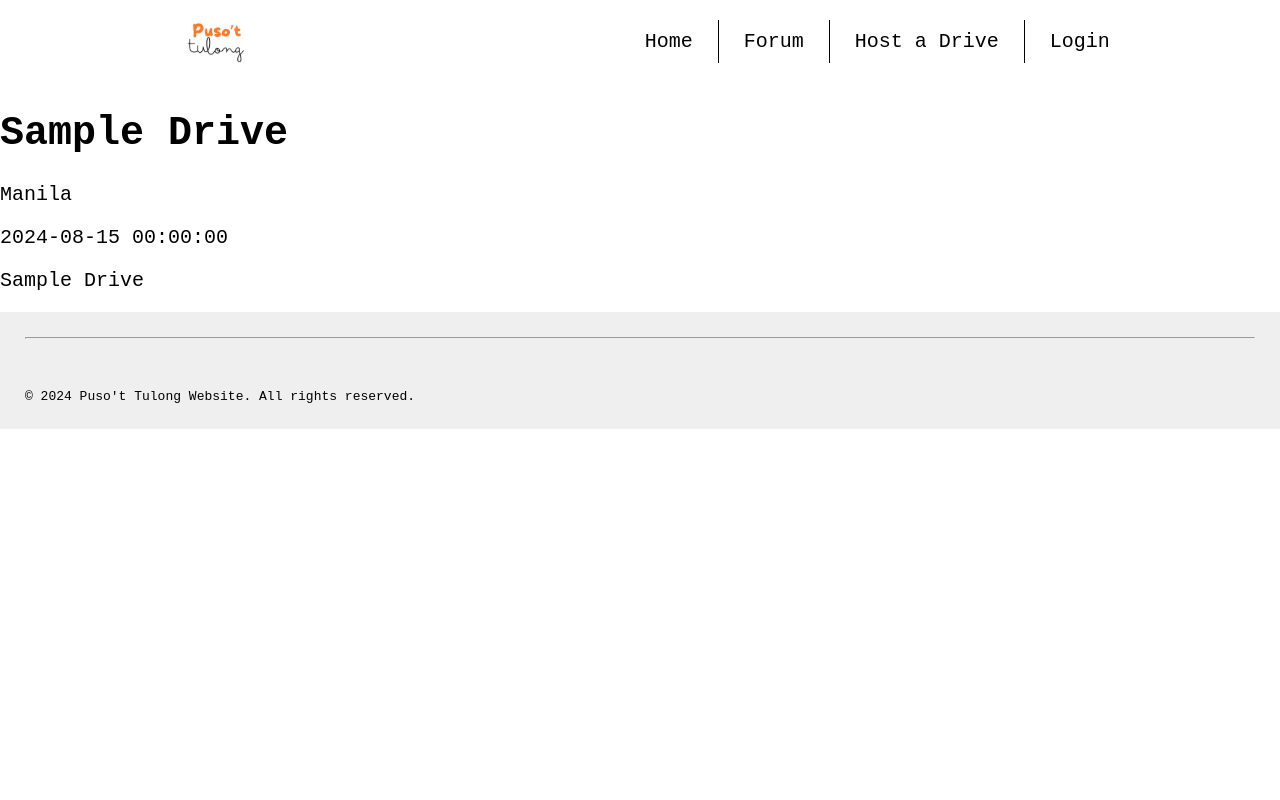
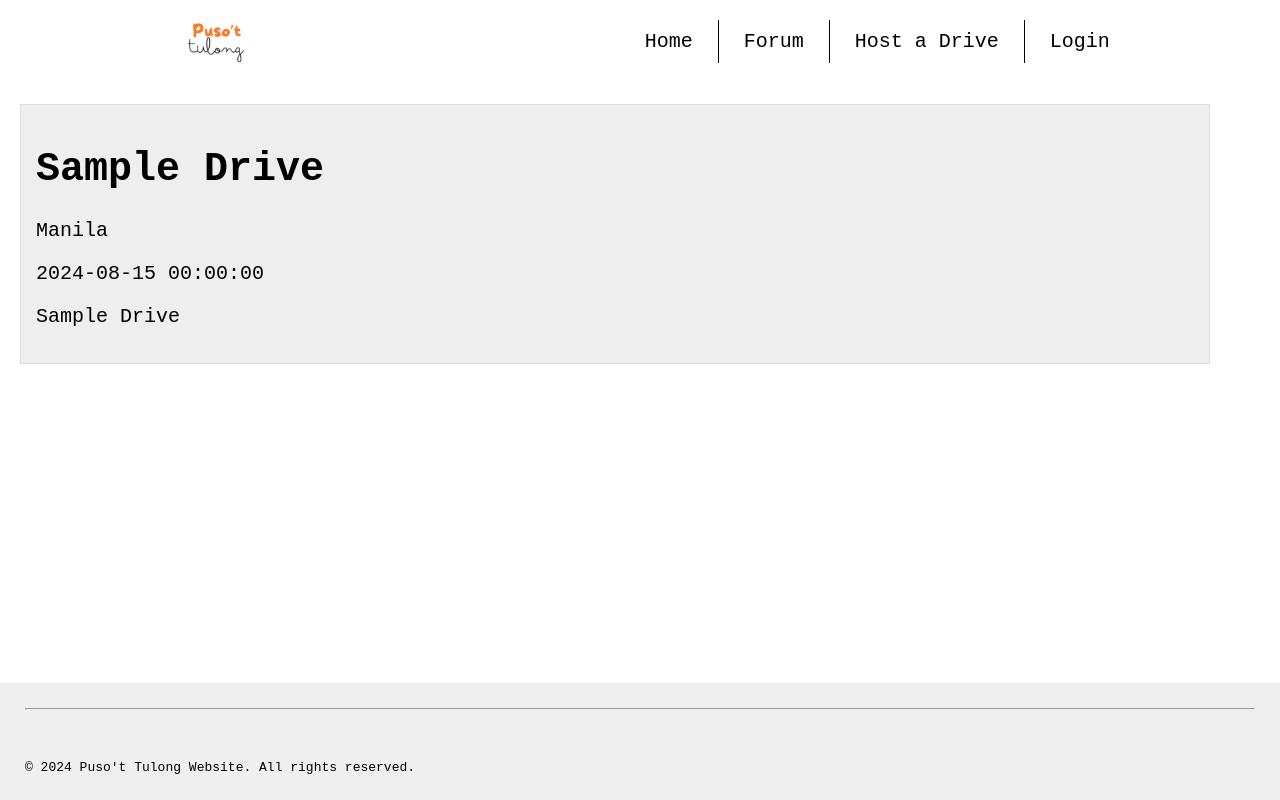
Before and after one commit to necriesa/puso-t-tulong, a Flask app: page /drives in a window 1280 px wide. Run offline with Flask 3, Linux system fonts and the light colour scheme.

Commit message:
finished style for donation drives

```diff
--- a/static/css/main.css
+++ b/static/css/main.css
@@ -22,12 +22,18 @@ footer {
   font-size: 13px;
   background-color: var(--primary-color-dark);
   width: 100%;
+  height: auto;
 }
 
 .footer {
   width: auto;
   size: 2;
   margin: 25px;
+}
+
+.footer-drives {
+  position: absolute;
+  bottom: 0;
 }
 
 .nav-links {
@@ -180,3 +186,16 @@ footer {
 .about-info {
   padding: var(--default-info-size);
 }
+
+.drive-container {
+  display: block;
+  width: 93%;
+  padding: 0.75rem;
+  margin: 1rem;
+  box-sizing: border-box;
+  border-radius: var(--border-radius);
+  border: 1px solid #dddddd;
+  outline: none;
+  background: #eeeeee;
+  transition: background 0.2s, border-color 0.2s;
+}
--- a/templates/base.html
+++ b/templates/base.html
@@ -11,9 +11,5 @@
 
     {% block body %}{% endblock %}
 
-    <footer>
-        <hr class="footer">
-        <p class="footer">&copy; 2024 Puso't Tulong Website. All rights reserved.</p>
-    </footer>
 </body>
 </html>
--- a/templates/drives.html
+++ b/templates/drives.html
@@ -22,11 +22,18 @@
 
     {% for drive in info %}
         <div class="'drives">
-            <h1>{{drive.drive_name}}</h1>
-            <p> {{drive.location}}</p>
-            <p> {{drive.drive_date}} </p>
-            <p> {{drive.drive_details}}</p>
+            <div class="drive-container">
+                <h1>{{drive.drive_name}}</h1>
+                <p> {{drive.location}}</p>
+                <p> {{drive.drive_date}} </p>
+                <p> {{drive.drive_details}}</p>
+            </div>
         </div>
     {% endfor %}
 
+    <footer class="footer-drives">
+        <hr class="footer">
+        <p class="footer">&copy; 2024 Puso't Tulong Website. All rights reserved.</p>
+    </footer>
+
 {% endblock %}
--- a/templates/index.html
+++ b/templates/index.html
@@ -63,4 +63,9 @@
         </p>
     </div>
 
+    <footer>
+        <hr class="footer">
+        <p class="footer">&copy; 2024 Puso't Tulong Website. All rights reserved.</p>
+    </footer>
+
 {% endblock %}
```
